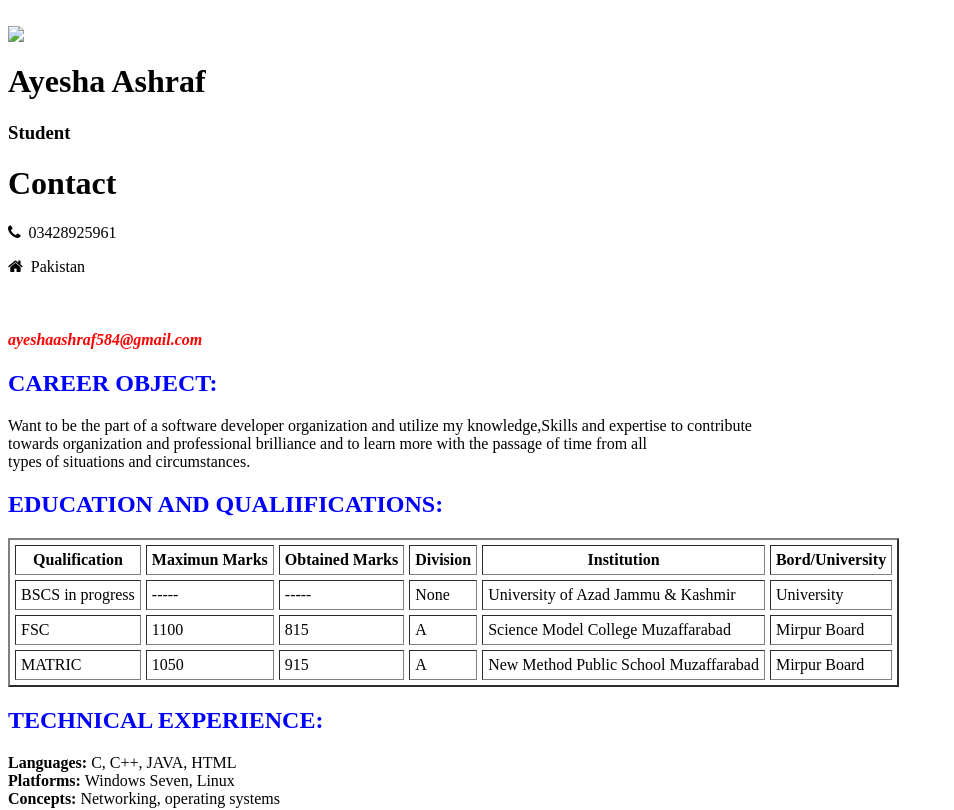
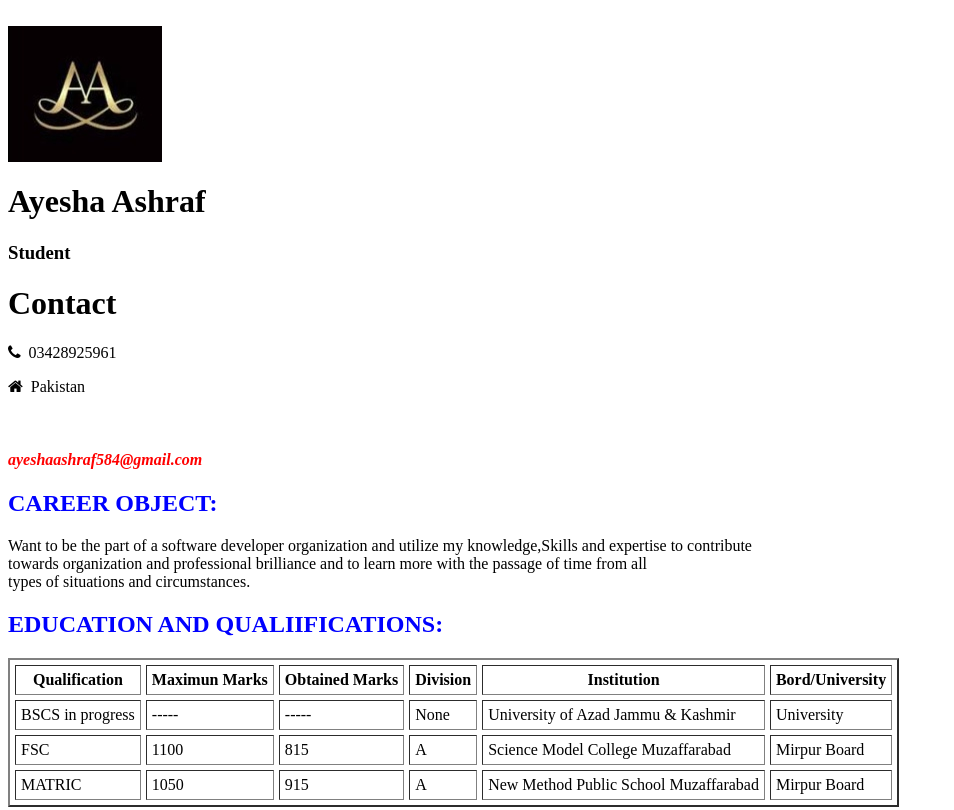
Before and after one commit to Ayesha320/MyCV, a plain HTML site: page index.html in a window 1280 px wide. Shown: the top 810 px of the page, without its empty margins (0-954 px from the left). Drawn offline with Linux system fonts and the light colour scheme; files whose address does not match are found by name.

Commit message:
Update index.html

```diff
--- a/index.html
+++ b/index.html
@@ -1,7 +1,7 @@
 <br>
 <head><title>My CV </title></head>
 <link rel="stylesheet" href="https://cdnjs.cloudflare.com/ajax/libs/font-awesome/4.7.0/css/font-awesome.css">
-<img src="C:\Users\ayesh\Desktop\picture\mypic.png">
+<img src="C:\Users\ayesh\Desktop\picture\profile3.jpg">
 <br bgcolor="white">
 <h1><b> Ayesha Ashraf </b></h1>
 <h3> <b> Student </b></h3>
```
